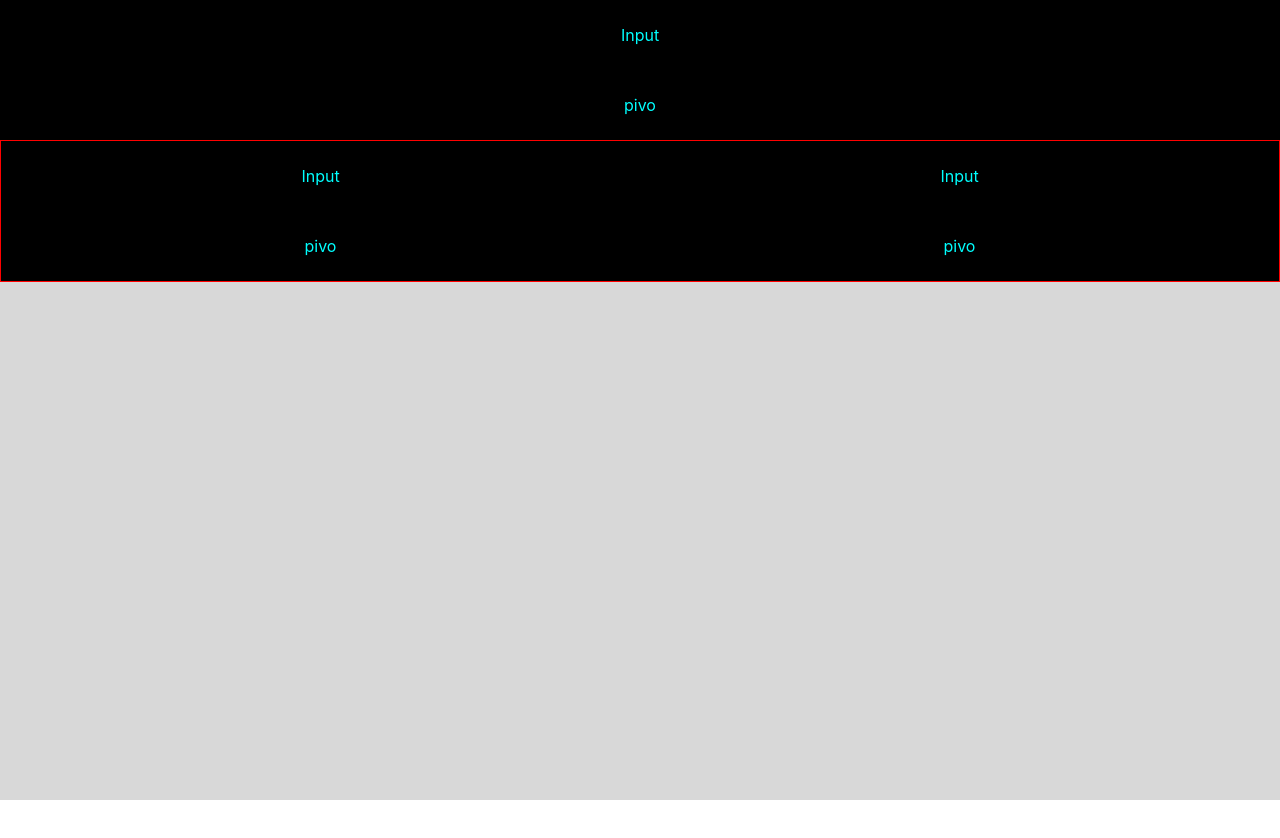
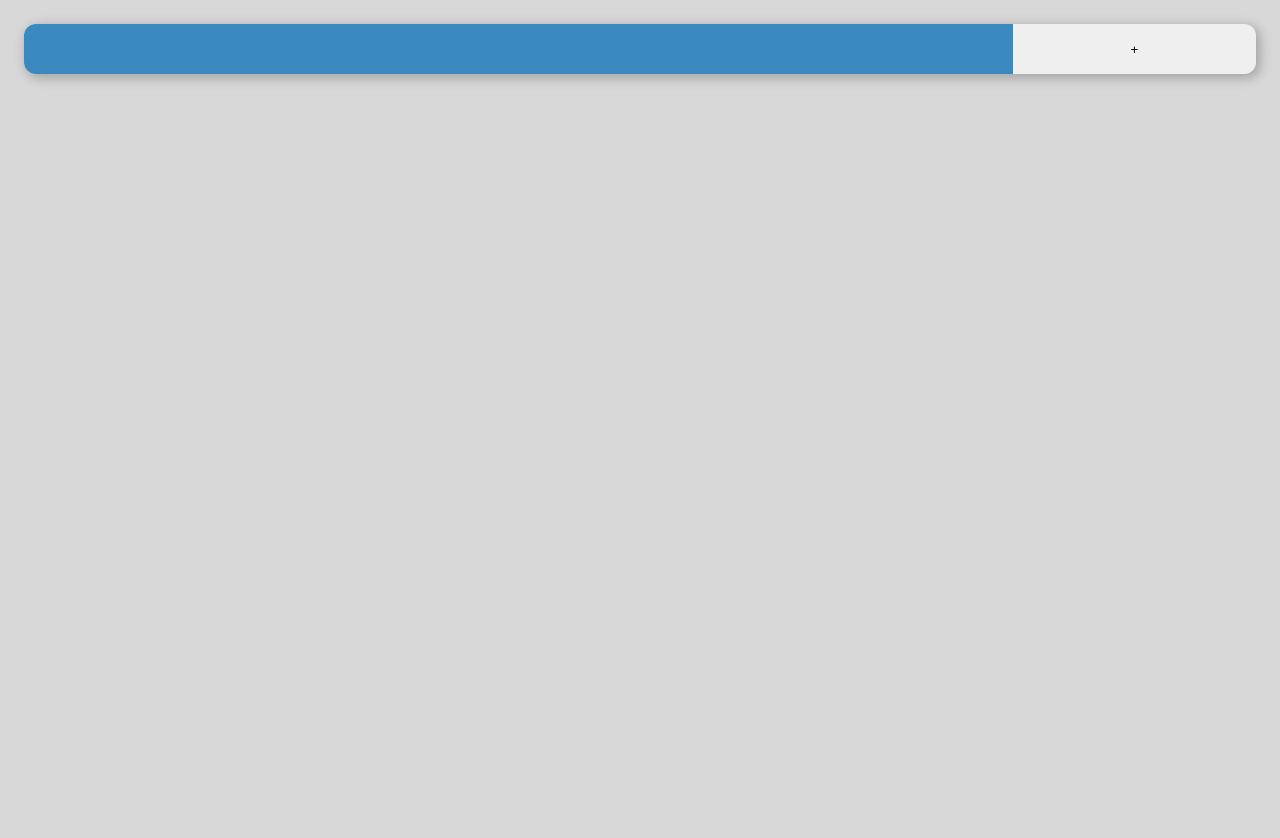
Before and after one commit to 30stanok/react-weather-app, a React (Create React App) app in the folder weather-app/: page / in a window 1280 px wide. Shown: the top 838 px of the page. Before the commit the page ends 800 px from the top, so only its background shows below. Built offline with nearby package versions, Linux system fonts and the light colour scheme.

Commit message:
added input line

```diff
--- a/weather-app/src/App.css
+++ b/weather-app/src/App.css
@@ -6,24 +6,31 @@
 .Main {
   background-color: #d8d8d8;
   height: 100vh;
+  padding: 24px;
 }
 
-.header {
-  width: 100%;
-  height: 70px;
-  background-color: black;
-  color: aqua;
-  text-align: center;
-  margin: auto;
+.InputWrap {
+  display: flex;
+  height: 50px;
+  border-radius: 12px;
+  box-shadow: 3px 3px 12px 1px rgba(0, 0, 0, 0.25);
 }
 
-.header p {
-  margin: auto;
-  padding-top: 25px;
+.Input {
+  width: 80%;
+  padding: 4px 8px;
+  border-top-left-radius: 12px;
+  border-bottom-left-radius: 12px;
+  background-color: #3a8ac0;
+  font-size: 18px;
+  color: #fff;
+  border: none;
+  outline: 0;
 }
 
-.centerblock {
-  display: grid;
-  grid-template-columns: repeat(2, 1fr);
-  border: 1px solid red;
+.Button {
+  width: 20%;
+  border-top-right-radius: 12px;
+  border-bottom-right-radius: 12px;
+  border: none;
 }
--- a/weather-app/src/App.js
+++ b/weather-app/src/App.js
@@ -1,14 +1,11 @@
 import './App.css';
 
-import { Input, Ios } from './input/Index.js';
-import { Bebra } from './input/inc.js';
+import { Input } from './input/Index.js';
 
 function App() {
   return (
     <div className="Main">
       <Input />
-      <Ios />
-      <Bebra />
     </div>
   );
 }
--- a/weather-app/src/input/Index.js
+++ b/weather-app/src/input/Index.js
@@ -4,18 +4,11 @@ import '../App.css';
 
 function Input() {
     return (
-        <div className="header">
-            <p>Input</p>
+        <div className="InputWrap">
+            <input className='Input'/>
+            <button className='Button'>+</button>
         </div>
     );
 }
 
-function Ios() {
-    return (
-        <div className="header">
-            <p>pivo</p>
-        </div>
-    );
-}
-
-export {Input, Ios};
+export {Input};
--- a/weather-app/src/input/inc.js
+++ /dev/null
@@ -1,18 +0,0 @@
-import React from 'react'
-
-import '../App.css'
-
-import {Input, Ios} from './Index.js';
-
-function Bebra() {
-    return(
-        <div className='centerblock'>
-            <Input />
-            <Input />
-            <Ios />
-            <Ios />
-        </div>
-    );
-}
-
-export {Bebra};
```
